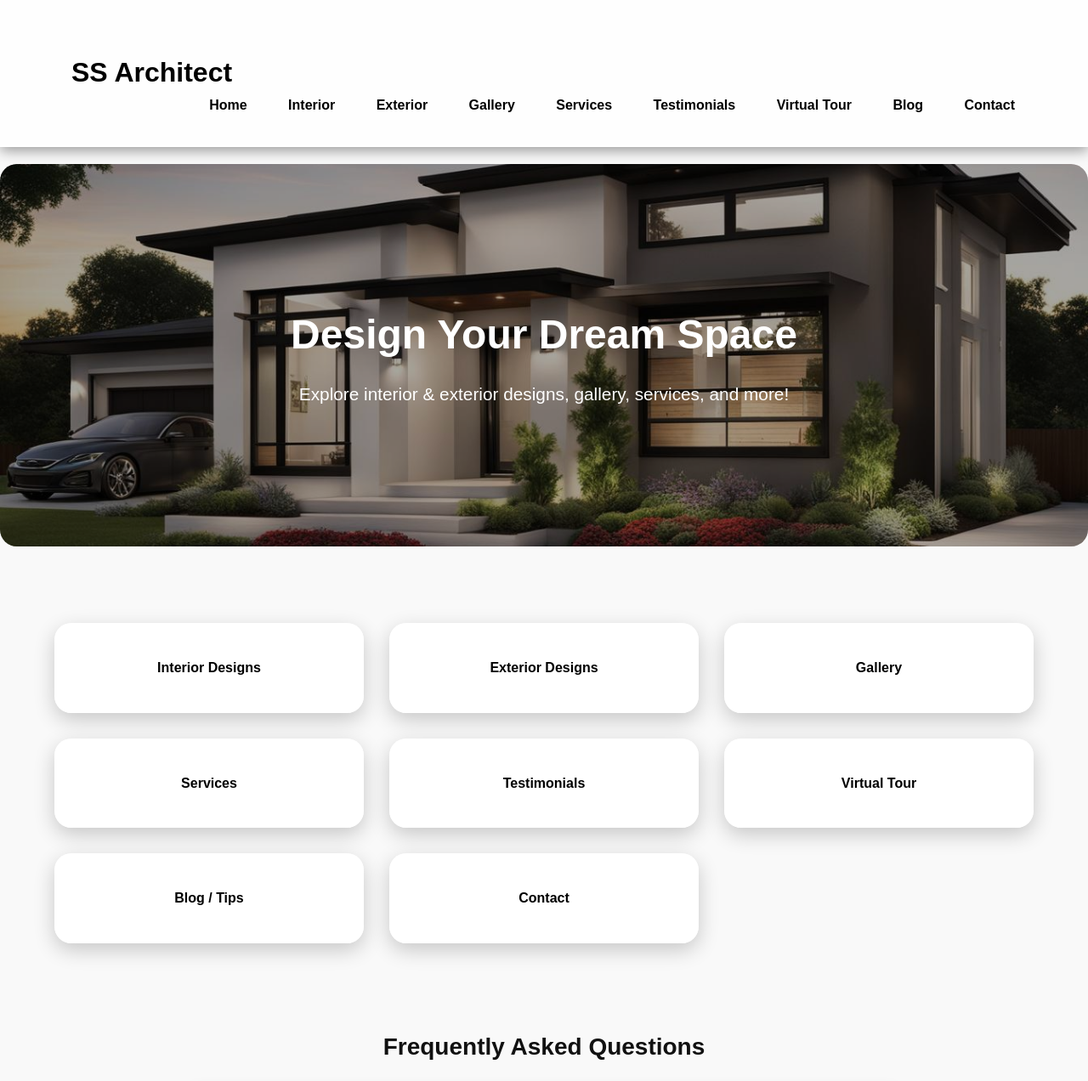
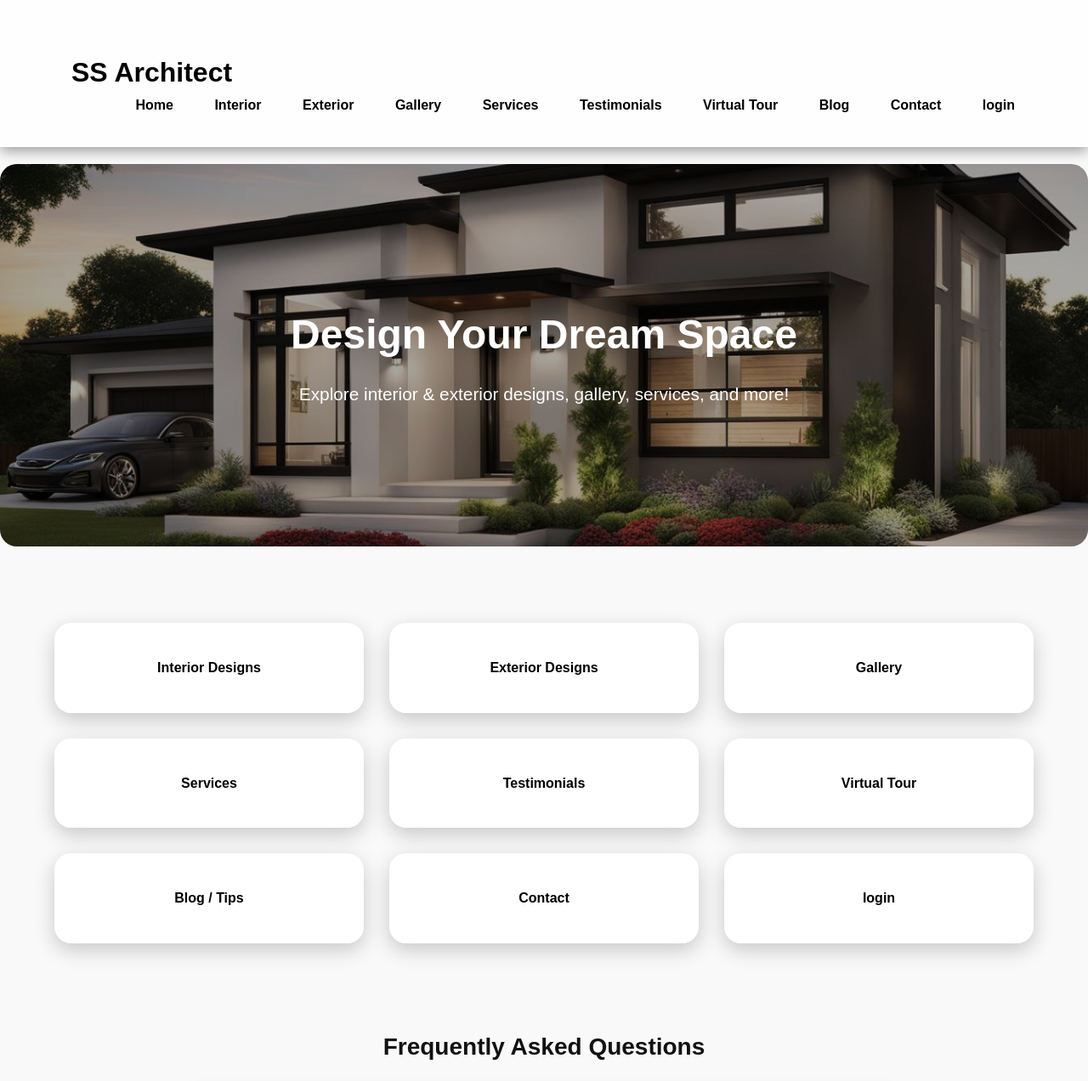
Before and after one commit to dhanasvi22/SS-Architect, a plain HTML site: page INTERIOR-EXTERIOR/index.html in a window 1280 px wide. Shown: the top 1272 px of the page at 85% size. Drawn offline with Linux system fonts and the light colour scheme.

Commit message:
all work done

```diff
--- a/INTERIOR-EXTERIOR/index.html
+++ b/INTERIOR-EXTERIOR/index.html
@@ -23,6 +23,7 @@
                     <li><a href="virtual-tour.html">Virtual Tour</a></li>
                     <li><a href="blog.html">Blog</a></li>
                     <li><a href="contact.html">Contact</a></li>
+                     <li><a href="./login.html">login </a></li>
                 </ul>
             </nav>
         </div>
@@ -44,6 +45,7 @@
         <div class="card"><a href="virtual-tour.html">Virtual Tour</a></div>
         <div class="card"><a href="blog.html">Blog / Tips</a></div>
         <div class="card"><a href="contact.html">Contact</a></div>
+        <div class="card"><a href="">login</a></div>
     </section>
 
     <!-- FAQ SECTION -->
```
Also changed, not shown: INTERIOR-EXTERIOR/customer service .html (+3 -3 lines), INTERIOR-EXTERIOR/balcony.html (line endings or trailing spaces).
